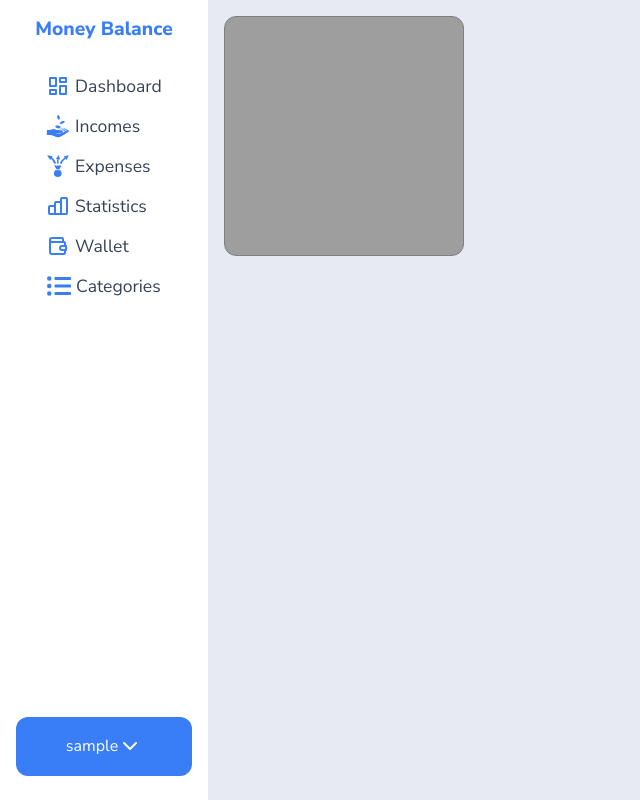
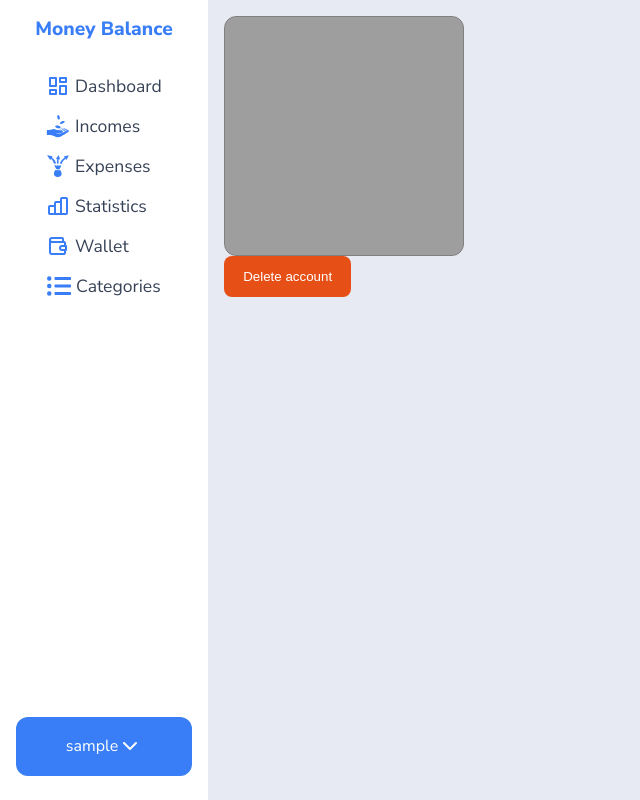
Before and after one commit to wojtek99955/money-balance, a React (Create React App) app in the folder client/: page /profile in a window 1280 px wide. Shown: the whole page, without its empty margins (0-640 px from the left). Built offline with nearby package versions, Linux system fonts and the light colour scheme; no server answers; sample sign-in values are in the browser's storage.

Commit message:
content update

```diff
--- a/client/src/components/Profile/Profile.tsx
+++ b/client/src/components/Profile/Profile.tsx
@@ -16,6 +16,7 @@ import {
   EditContainer,
   DeleteIcon,
   variants,
+  DeleteAccountBtn,
 } from "./ProfileStyle";
 
 const Profile = () => {
@@ -90,6 +91,7 @@ const Profile = () => {
         {isHovered && avatar === 0 ? <EditContainer></EditContainer> : null}
       </Avatar>
       <div>{username}</div>
+      <DeleteAccountBtn>Delete account</DeleteAccountBtn>
     </RouteContainer>
   );
 };
--- a/client/src/components/Profile/ProfileStyle.ts
+++ b/client/src/components/Profile/ProfileStyle.ts
@@ -94,3 +94,12 @@ export const variants = {
     bottom: "-1.5rem",
   },
 };
+
+export const DeleteAccountBtn = styled.button`
+  background-color: #e65016;
+  color: white;
+  border: none;
+  padding: 0.8rem 1.2rem;
+  border-radius: 8px;
+  cursor: pointer;
+`;
```
